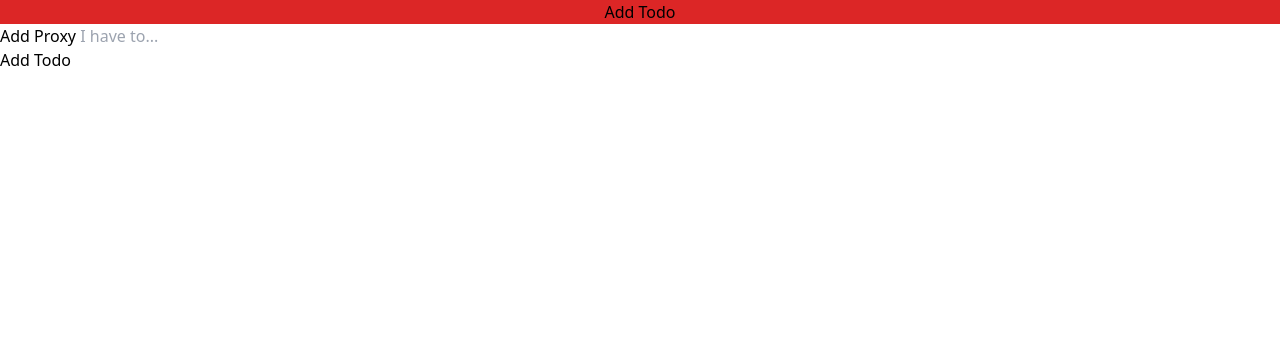
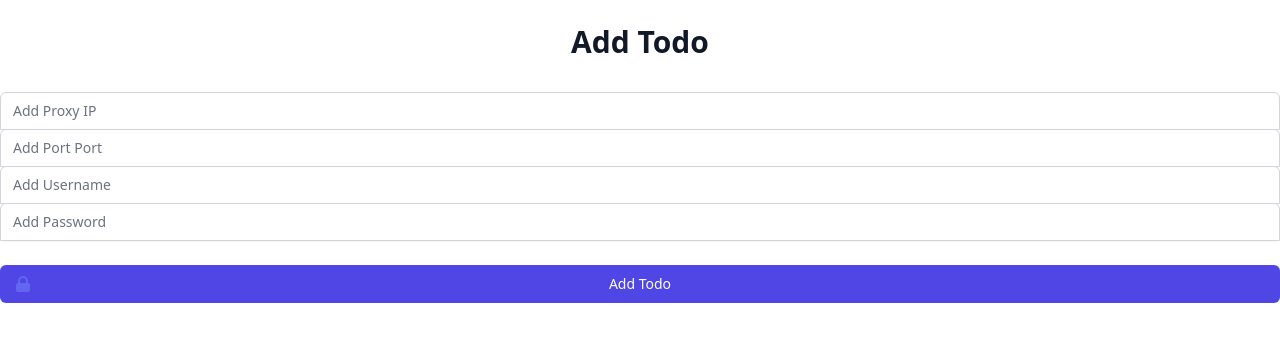
Before and after one commit to MojoAlpha/hack36-2k22, an Electron app: page App/renderer/add.html in a window 1280 px wide. Drawn offline with nearby package versions, Linux system fonts and the light colour scheme.

Commit message:
added ui to ip add form

```diff
--- a/App/main.js
+++ b/App/main.js
@@ -46,8 +46,9 @@ function createMainWindow () {
 
   // add-todo from add todo window
   ipcMain.on('add-todo', (event, todo) => {
+    console.log(todo);
     const updatedTodos = proxyData.addTodo(todo).todos
-
+    console.log(updatedTodos);
     mainWindow.send('todos', updatedTodos)
   })
 
--- a/App/renderer/add.html
+++ b/App/renderer/add.html
@@ -7,20 +7,38 @@
   </head>
 
   <body>
-    <h1 class="text-center bg-red-600">Add Todo</h1>
+    <h1 class="mt-6 text-center text-3xl font-extrabold text-gray-900">Add Todo</h1>
 
-    <form id="todoForm">
-      <div class="form-group">
-        <label class="form-label" for="add-input">Add Proxy</label>
+    <form id="todoForm" class="mt-8 space-y-6">
+      <div class="form-group rounded-md shadow-sm -space-y-px">
         <input
-          class="form-input"
-          type="text"
-          name="add-input"
-          placeholder="I have to..."
-        />
+          class="form-input appearance-none rounded-none relative block w-full px-3 py-2 border border-gray-300 placeholder-gray-500 text-gray-900 rounded-t-md focus:outline-none focus:ring-indigo-500 focus:border-indigo-500 focus:z-10 sm:text-sm"
+          type="text" name="add-input" placeholder="Add Proxy IP" />
+          <!-- TODO Add regex  -->
+
+
+          <input
+          class="form-input appearance-none rounded-none relative block w-full px-3 py-2 border border-gray-300 placeholder-gray-500 text-gray-900 rounded-t-md focus:outline-none focus:ring-indigo-500 focus:border-indigo-500 focus:z-10 sm:text-sm"
+          type="text" name="add-input" placeholder="Add Port Port" />
+          <input
+          class="form-input appearance-none rounded-none relative block w-full px-3 py-2 border border-gray-300 placeholder-gray-500 text-gray-900 rounded-t-md focus:outline-none focus:ring-indigo-500 focus:border-indigo-500 focus:z-10 sm:text-sm"
+          type="text" name="add-input" placeholder="Add Username" />
+          <input
+          class="form-input appearance-none rounded-none relative block w-full px-3 py-2 border border-gray-300 placeholder-gray-500 text-gray-900 rounded-t-md focus:outline-none focus:ring-indigo-500 focus:border-indigo-500 focus:z-10 sm:text-sm"
+          type="password" name="add-input" placeholder="Add Password" />
       </div>
 
-      <button class="btn">Add Todo</button>
+
+      <div>
+        <button class="btn group relative w-full flex justify-center py-2 px-4 border border-transparent text-sm font-medium rounded-md text-white bg-indigo-600 hover:bg-indigo-700 focus:outline-none focus:ring-2 focus:ring-offset-2 focus:ring-indigo-500">
+          <span class="absolute left-0 inset-y-0 flex items-center pl-3">
+            <svg class="h-5 w-5 text-indigo-500 group-hover:text-indigo-400" xmlns="http://www.w3.org/2000/svg" viewBox="0 0 20 20" fill="currentColor" aria-hidden="true">
+              <path fill-rule="evenodd" d="M5 9V7a5 5 0 0110 0v2a2 2 0 012 2v5a2 2 0 01-2 2H5a2 2 0 01-2-2v-5a2 2 0 012-2zm8-2v2H7V7a3 3 0 016 0z" clip-rule="evenodd" />
+            </svg>
+          </span>
+          Add Todo
+        </button>
+      </div>
     </form>
 
     <script src="https://cdn.tailwindcss.com"></script>
--- a/App/renderer/add.js
+++ b/App/renderer/add.js
@@ -7,10 +7,18 @@ document.getElementById('todoForm').addEventListener('submit', (evt) => {
 
   // input on the form
   const input = evt.target[0]
+  const ip = evt.target[0].value
+  const port = evt.target[1].value
+  const username = evt.target[2].value
+  const password = evt.target[3].value
 
+  // console.log(evt.target[1].value);
   // send todo to main process
-  ipcRenderer.send('add-todo', input.value)
+  ipcRenderer.send('add-todo',{ ip, port, username, password})
 
   // reset input
-  input.value = ''
+  evt.target[0].value = ''
+  evt.target[1].value = ''
+  evt.target[2].value = ''
+  evt.target[3].value = ''
 })
```
